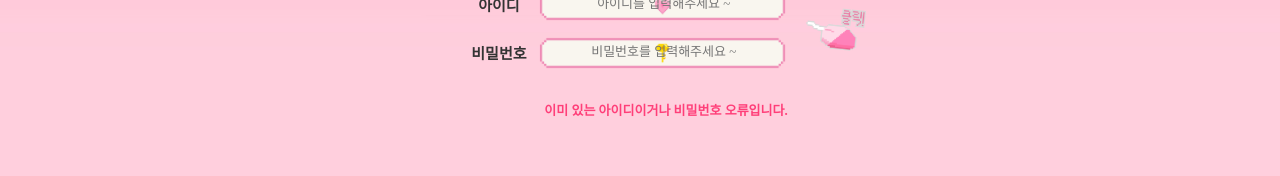
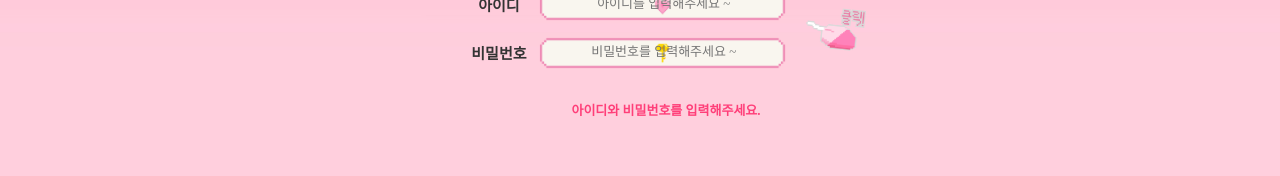
Before and after one commit to EmJeolmi/emjeolmi_front, a React (Create React App) app: page / in a window 1280 px wide. Both pictures are taken after a click on the button 859 px from the left and 362 px from the top of the page. Shown: the part 334-510 px from the top of the page. Built offline with nearby package versions, Linux system fonts and the light colour scheme; no server answers; a web font is replaced by a local one.

Commit message:
Feat: 로그인 입력 없을 시 텍스트

```diff
--- a/src/components/Login/login.js
+++ b/src/components/Login/login.js
@@ -60,7 +60,7 @@ export function Login(props) {
 /* 클릭 버튼 2 (메인화면) */
 export function ClickBtn2(props) {
 
-    const { formData, setError } = props;
+    const { formData, setError, setInputNullError } = props;
     const [isHovered, setIsHovered] = useState(false);
 
     const onMouse = () => {
@@ -76,7 +76,7 @@ export function ClickBtn2(props) {
                 className='clickimgbtn'
                 onMouseEnter={onMouse}
                 onMouseLeave={offMouse}
-                onClick={event => { authAPI(event, formData, setError) }}
+                onClick={event => { authAPI(event, formData, setError, setInputNullError) }}
             >
             <img
                 src={isHovered ? click1Img : click2Img}
--- a/src/components/Screen2/screesn2-3.js
+++ b/src/components/Screen2/screesn2-3.js
@@ -5,11 +5,14 @@ import 'bootstrap/dist/css/bootstrap.css';
 import diaryBox from '../../images/diarybox.png';
 import cloudImg from '../../images/cloud.png';
 
-import showMyDiaryAPI from "../../service/diary/showMyDiaryAPI";
+import showMyDiaryAPI from "../../service/diary/readMyDiaryAPI";
 
 export function DiaryContent(props) {
 
     const {handleModalScroll, writtenDiary, setwrittenDiary} = props;
+
+    console.log('writtenDiary: ', writtenDiary);
+    console.log('setWrittenDiary: ', setwrittenDiary);
 
     return (
         <div className="center-container">
--- a/src/pages/MainPage/mainpart.js
+++ b/src/pages/MainPage/mainpart.js
@@ -9,6 +9,10 @@ const Error = styled.strong`
   display: ${(props) => (props.display ? 'block' : 'none')};
 `;
 
+const InputNullError = styled.strong`
+  display: ${(props) => (props.display ? 'block' : 'none')};
+`;
+
 function MainPart() {
 
   const [formData, setFormData] = useState({
@@ -17,6 +21,8 @@ function MainPart() {
   });
 
   const [error, setError] = useState(false);
+  const [inputNullError, setInputNullError] = useState(false);
+
 
   return (
     <>
@@ -33,7 +39,7 @@ function MainPart() {
             setFormData={setFormData}
         />
       </div>
-      <ClickBtn2 className="main_ClickBtn2" formData={formData} setError={setError} />
+      <ClickBtn2 className="main_ClickBtn2" formData={formData} setError={setError} setInputNullError={setInputNullError} />
     </div>
 
     {/* 아이디 오류일 때 */}
@@ -42,6 +48,11 @@ function MainPart() {
             <label className='logincheck' >이미 있는 아이디이거나 비밀번호 오류입니다.</label>
         </div>
     </Error>
+    <InputNullError display={inputNullError}>
+        <div>
+            <label className='logincheck' >아이디와 비밀번호를 입력해주세요.</label>
+        </div>
+    </InputNullError>
     </>
   );
 }
--- a/src/pages/Screen2-3/screen2-3.js
+++ b/src/pages/Screen2-3/screen2-3.js
@@ -7,7 +7,8 @@ import cloudImg from '../../images/cloud.png';
 import closepImg from '../../images/closep.png';
 
 import { DiaryContent, ChangedBtn, CopyBtn } from '../../components/Screen2/screesn2-3.js';
-import showMyDiaryAPI from '../../service/diary/showMyDiaryAPI';
+import showMyDiaryAPI from '../../service/diary/readMyDiaryAPI';
+import readMyDiaryAPI from '../../service/diary/readMyDiaryAPI';
 
 function Screen2n3() {
 
@@ -22,11 +23,11 @@ function Screen2n3() {
         event.stopPropagation();
     };
 
-    // const getDiary = showMyDiaryAPI(setwrittenDiary);
+    const getDiary = () => {{readMyDiaryAPI(setwrittenDiary)}};
 
-    // useEffect(() => {
-    //     getDiary();
-    // }, []);
+    useEffect(() => {
+        getDiary();
+    }, []);
 
     return (
         <>
--- a/src/service/auth/authAPI.js
+++ b/src/service/auth/authAPI.js
@@ -1,9 +1,15 @@
 import axios from 'axios';
 import checkMyDiaryAPI from '../diary/checkMyDiaryAPI.js';
 
-export const authAPI = async (event, formData, setError) => {
+export const authAPI = async (event, formData, setError, setInputNullError) => {
     event.preventDefault();
     console.log('formData: ', formData);
+
+    if (!formData.id || !formData.password) {
+        console.log('아이디 비밀번호 입력하세요');
+        setInputNullError(true);
+        return;
+    } else {
 
         try {
             const res = await axios.post('http://localhost:8080/api/user/auth', formData, { timeout: 5000 }, {
@@ -26,9 +32,11 @@ export const authAPI = async (event, formData, setError) => {
         } catch (error) {
             // 로그인 실패
             setError(true);
+            setInputNullError(false);
             console.log('로그인 실패');
             console.error('Error: ', error);
         }
     }
+}
 
 export default authAPI;
--- a/src/service/diary/checkMyDiaryAPI.js
+++ b/src/service/diary/checkMyDiaryAPI.js
@@ -21,7 +21,7 @@ export const checkMyDiaryAPI = async (event, accessToken) => {
             console.log('내 일기 읽어오기 성공');
             window.location.href = "/savediary";
         } else {
-            console.log('내 일기 없음');
+            console.log(    '내 일기 없음');
             window.location.href = "/writediary";
         }
     } catch(error) {
--- a/src/service/diary/showMyDiaryAPI.js
+++ b/src/service/diary/readMyDiaryAPI.js
@@ -1,6 +1,6 @@
 import axios from 'axios';
 
-export const showMyDiaryAPI = async (setwrittenDiary) => {
+export const readMyDiaryAPI = async (setwrittenDiary) => {
 
     try {
         const storedTokens = JSON.parse(localStorage.getItem('Tokens'));
@@ -28,4 +28,4 @@ export const showMyDiaryAPI = async (setwrittenDiary) => {
     }
 }
 
-export default showMyDiaryAPI;
+export default readMyDiaryAPI;
```
Lines whose indentation alone changed are shown as unchanged.
